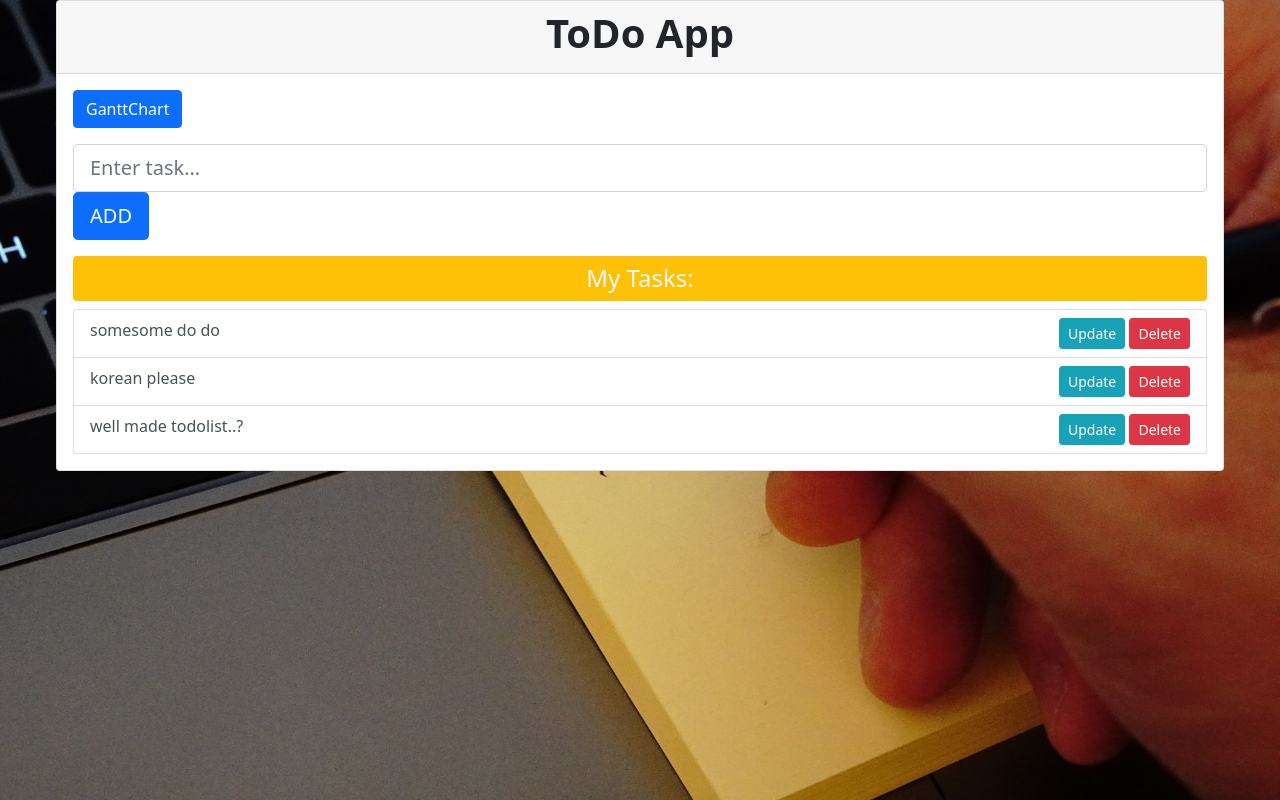
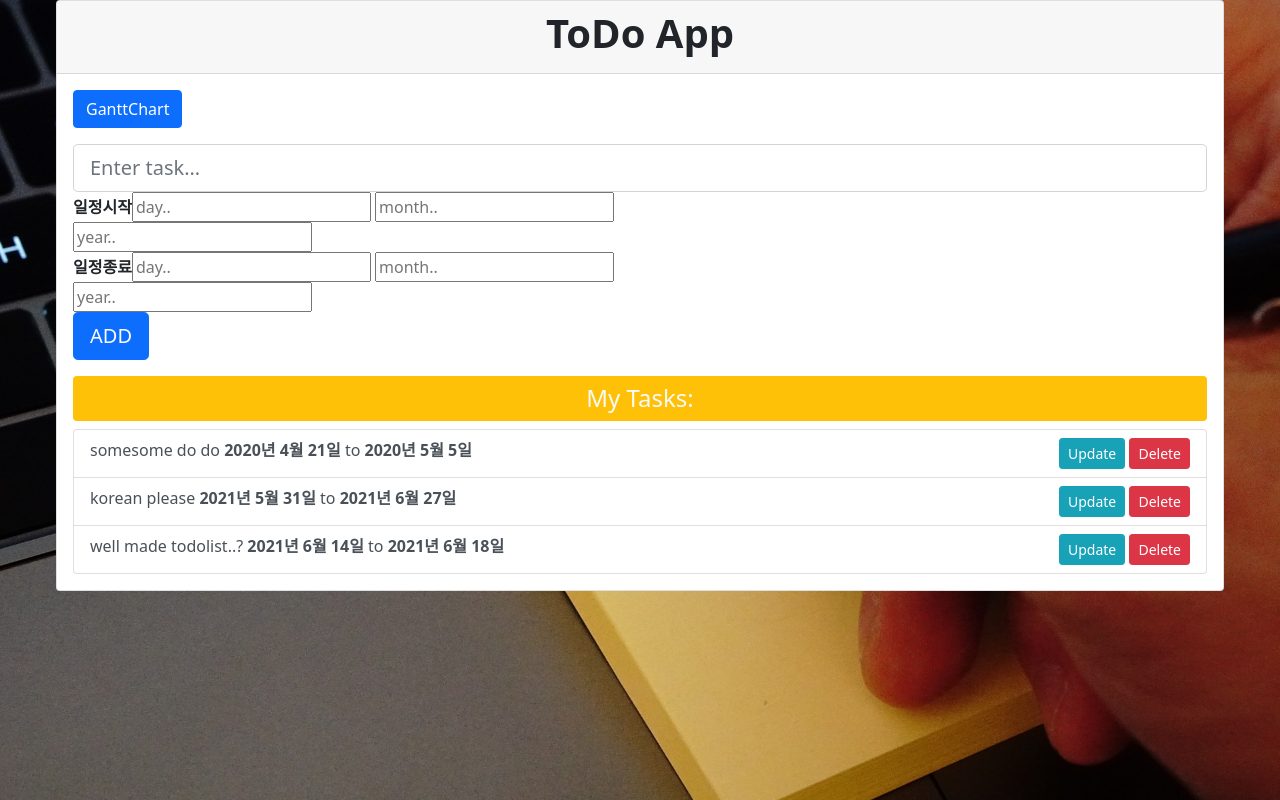
Before and after one commit to HEONPOLI/DjangoProj, a Django app: page / in a window 1280 px wide. Run offline with Django 3.2, Linux system fonts and the light colour scheme; data comes from the database, SQL or seed files in the repository; both versions use the stored data as it was after the commit; some libraries are stand-ins or nearby versions.

Commit message:
task추가에 날짜도 추가

```diff
--- a/templates/gantt_task.html
+++ b/templates/gantt_task.html
@@ -11,7 +11,9 @@ Gantt -
         <a href="{% url 'index' %}" class="btn btn-primary">Back to list</a>
     </div>
     <div class="card-body">
+        <div class="imgScrollBox">
         <img class="card-img" src="{% static 'Project_gantt.svg' %}">
+        </div>
             {% for task in tasks %}
             <li class="list-group-item list-group-item-action">
                 <b>{{task.title}}</b>
--- a/templates/index.html
+++ b/templates/index.html
@@ -17,7 +17,12 @@ Tasks -
             <div class="post-form my-3">
                 <!-- {{task_form}} to display all -->
                 {{task_form.title}}
-                {{task_form.date}}
+                <div class="row g-3">
+                    <div class="col-sm-7">
+                        <b>일정시작</b>{{task_form.start_day}} {{task_form.start_month}} {{task_form.start_year}}<br>
+                        <b>일정종료</b>{{task_form.end_day}} {{task_form.end_month}} {{task_form.end_year}}
+                    </div>
+                </div>
                 <!-- to display particular field-->
                 <button type="submit" class="btn btn-primary btn-lg">ADD</button>
             </div>
@@ -29,7 +34,8 @@ Tasks -
                 {% if task.completed == True %}
                 <strike>{{task.title}}</strike>
                 {% else %}
-                {{task.title}}
+                {{task.title}}  <b>{{task.start_year}}년 {{task.start_month}}월 {{task.start_day}}일</b> to
+                <b>{{task.end_year}}년 {{task.end_month}}월 {{task.end_day}}일</b>
                 {% endif %}
                 <div class="float-right">
                     <a href="{% url 'update_task' task.id %}" class="btn btn-sm btn-info">Update</a>
--- a/todolist/forms.py
+++ b/todolist/forms.py
@@ -19,6 +19,45 @@ class TaskForm(forms.ModelForm):
         required=False,
         widget=forms.widgets.CheckboxInput(attrs={"class": "form-check-input"}),
     )
-    startdate = forms.CharField(
-        widget=forms.DateTimeInput(format='%Y/%m/%d'),
+    start_day = forms.CharField(
+        widget=forms.TextInput(
+            attrs={
+                "placeholder":"day..",
+            }
+        )
     )
+    start_month = forms.CharField(
+        widget=forms.TextInput(
+            attrs={
+                "placeholder":"month..",
+            }
+        )
+    )
+    start_year = forms.CharField(
+        widget=forms.TextInput(
+            attrs={
+                "placeholder":"year..",
+            }
+        )
+    )
+    end_day = forms.CharField(
+        widget=forms.TextInput(
+            attrs={
+                "placeholder":"day..",
+            }
+        )
+    )
+    end_month = forms.CharField(
+        widget=forms.TextInput(
+            attrs={
+                "placeholder":"month..",
+            }
+        )
+    )
+    end_year = forms.CharField(
+        widget=forms.TextInput(
+            attrs={
+                "placeholder":"year..",
+            }
+        )
+    )
--- a/todolist/mkgantt.py
+++ b/todolist/mkgantt.py
@@ -25,7 +25,7 @@ def create_gantt(task_project):
                         filename='./static/Project_gantt.svg',
                         today=date(2021, 1, 27),
                         start=date(2021,1, 20),
-                        end=date(2021, 4, 1)
+                        end=date(2021, 3, 1)
                         )
     # drawing = svg2rlg('./static/Project_gantt.svg')
     # renderPM.drawToFile(drawing,'./static/Project_gantt.png',fmt='PNG')
--- a/todolist/models.py
+++ b/todolist/models.py
@@ -1,12 +1,14 @@
 from django.db import models
-from datetime import date
-import datetime
 # Create your models here.
 class Task(models.Model):
     title=models.CharField(max_length=350)
     completed=models.BooleanField(default=False)
     created=models.DateTimeField(auto_now_add=True)
-    startdate=models.DateTimeField(verbose_name="start date")
-    enddate=models.DateTimeField(verbose_name="end date")
+    start_day=models.CharField(max_length=350)
+    start_month=models.CharField(max_length=350)
+    start_year=models.CharField(max_length=350)
+    end_day=models.CharField(max_length=350)
+    end_month=models.CharField(max_length=350)
+    end_year=models.CharField(max_length=350)
     def __str__(self):
         return self.title
```
Also changed, not shown: templates/update_task.html (+10 -0 lines), db.sqlite3, static/Project_1.png (deleted), static/Project_gantt.svg, todolist/migrations/0002_auto_20210616_0436.py (added).
